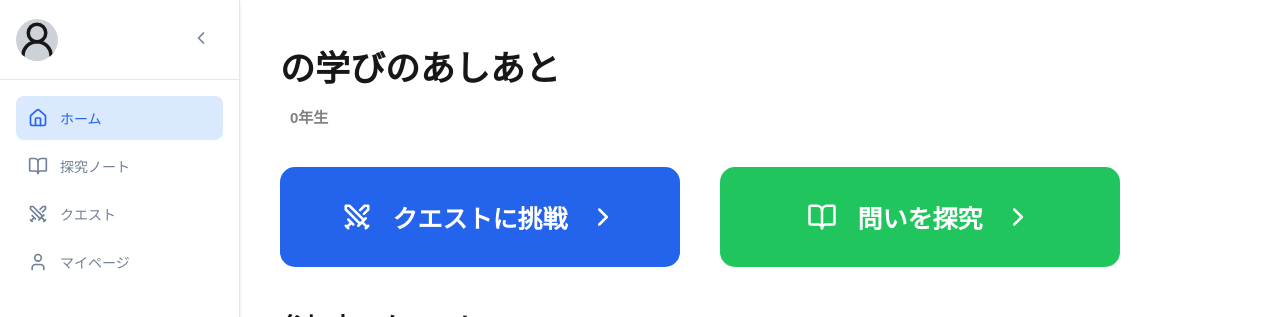
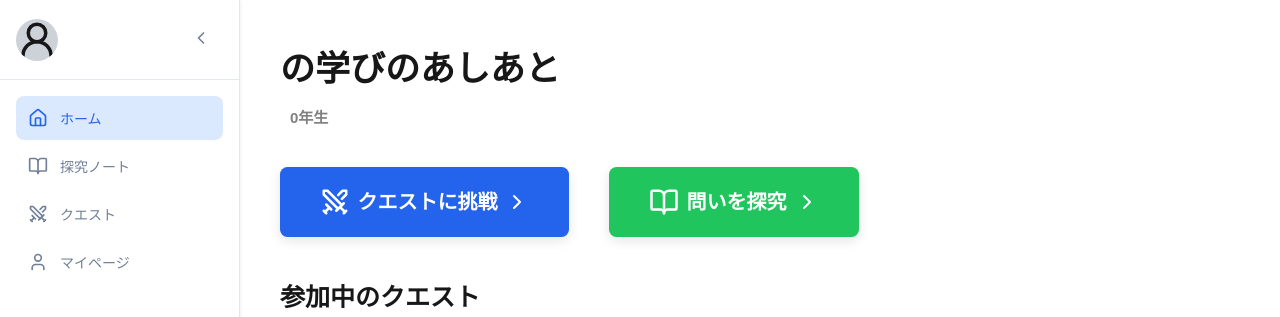
Before and after one commit to u5u5u5u/erfaring, a Next.js app: page /home in a window 1280 px wide. Shown: the top 317 px of the page. Built offline with nearby package versions, Linux system fonts and the light colour scheme; no server answers; the database is empty; a web font is replaced by a local one.

Commit message:
fix:homeのボタンのデザイン修正#94

```diff
--- a/src/components/atoms/Button/index.module.css
+++ b/src/components/atoms/Button/index.module.css
@@ -1,24 +1,46 @@
-.moji{
-    color: white;
-    font-size: 2.5rem;
-    font-weight: bold;
+.button {
+  display: inline-flex;
+  align-items: center;
+  justify-content: center;
+  gap: 0.75rem;
+  padding: 3.5rem 4rem;
+  border-radius: 0.75rem;
+  font-size: 2rem;
+  font-weight: 600;
+  color: white;
+  background-color: var(--button-color, #3b82f6); /* デフォルトは青色 */
+  text-decoration: none;
+  transition: transform 0.2s ease-in-out, box-shadow 0.2s ease-in-out;
+  box-shadow: 0 4px 12px rgba(0, 0, 0, 0.1);
+  cursor: pointer;
+  border: none;
+  min-width: 250px;
+  height: 60px;
 }
 
-.icon{
-    color: white;
+.button:hover {
+  box-shadow: 0 8px 20px rgba(0, 0, 0, 0.15);
 }
 
-.arrow{
-    color:white;
+.button:active {
+  transform: translateY(-1px);
+  box-shadow: 0 4px 10px rgba(0, 0, 0, 0.1);
 }
 
-.button{
-    width: 400px;
-    height: 100px;
-    border-color: white;
-    border-radius: 15px;
-    display:flex;
-    align-items: center;
-    justify-content: center;
-    gap: 20px;
+.icon {
+  display: flex;
+  align-items: center;
 }
+
+.text {
+  line-height: 1;
+}
+
+.arrow {
+  transition: transform 0.3s ease;
+  margin-left: auto;
+}
+
+.button:hover .arrow {
+  transform: translateX(4px);
+}
--- a/src/components/atoms/Button/index.tsx
+++ b/src/components/atoms/Button/index.tsx
@@ -8,16 +8,19 @@ interface ButtonProps {
   color?: string;
   icon?: React.ReactNode;
   link: string;
+  className?: string;
 }
 
-const Button = ({ children, color, icon, link }: ButtonProps) => {
+const Button = ({ children, color, icon, link, className }: ButtonProps) => {
   return (
-    <Link className={styles.button} style={{ backgroundColor: color }} href={link}>
-      <div className={styles.icon}>{icon}</div>
-      <div className={styles.moji}>{children}</div>
-      <div className={styles.arrow}>
-        <ChevronRight size={30}></ChevronRight>
-      </div>
+    <Link
+      href={link}
+      className={`${styles.button} ${className}`}
+      style={{ "--button-color": color } as React.CSSProperties}
+    >
+      {icon && <div className={styles.icon}>{icon}</div>}
+      <span className={styles.text}>{children}</span>
+      <ChevronRight className={styles.arrow} size={24} />
     </Link>
   );
 };
```
